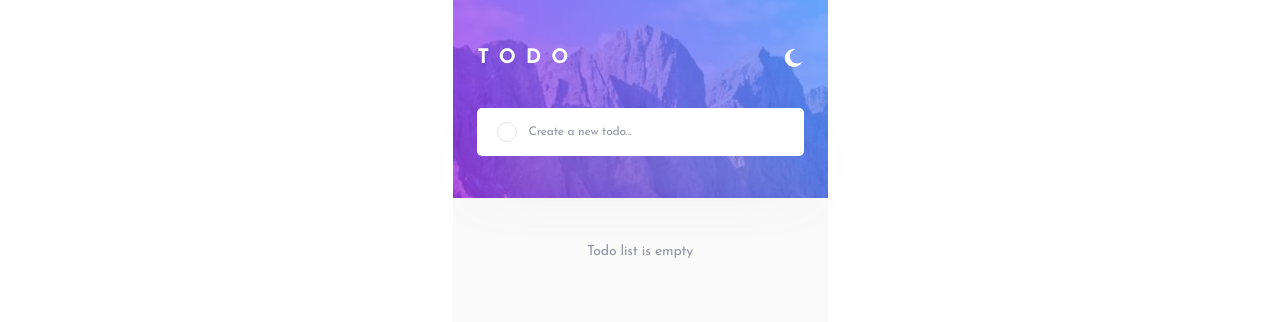
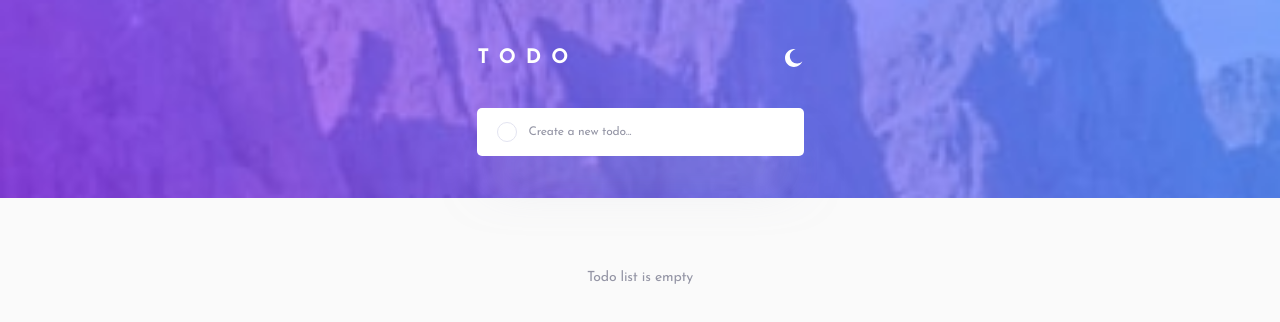
Before and after one commit to ZinaienkovaHanna/react-node-mongodb-todo-app, a React (Create React App) app in the folder frontend/: page / in a window 1280 px wide. Shown: the top 322 px of the page. Built offline with nearby package versions, Linux system fonts and the light colour scheme.

Commit message:
correct css

```diff
--- a/frontend/src/App.js
+++ b/frontend/src/App.js
@@ -73,7 +73,6 @@ function App() {
                     isSun ? styles.background : `${styles.background} darkTheme`
                 }
             >
-                <div className={styles.todoWrapper}>
                 <TodoList
                     todos={filteredTodos}
                     setTodos={setTodos}
@@ -82,7 +81,6 @@ function App() {
                     toggleTodo={toggleTodoHandler}
                     isSun={isSun}
                 />
-                </div>
 
                 {!!todos.length && (
                     <ButtonContainer
--- a/frontend/src/App.module.css
+++ b/frontend/src/App.module.css
@@ -1,34 +1,31 @@
 .todoContainer {
     margin: 0 auto;
-    width: 375px;
+    width: 100%;
+    height: 100%;
+    display: flex;
+    flex-direction: column;
 }
 
 .imageBackground {
-    width: 375px;
+    width: 100%;
     height: 198px;
+    flex: 0 0 198px;
     background-size: cover;
     background-repeat: no-repeat;
     background-position: center;
     background-image: var(--bg-image-mobile);
 }
 
-.todoWrapper {
-    position: relative;
-    top: -26px;
-}
-
 .background {
+    width: 100%;
+    height: 100%;
     background-color: var(--background);
 }
 
 @media (min-width: 1440px) {
-    .todoContainer {
-        width: 1440px;
-    }
-
     .imageBackground {
-        width: 1440px;
         height: 300px;
+        flex: 0 0 300px;
         background-image: var(--bg-image-desktop);
     }
 }
--- a/frontend/src/components/Todo/Todo.module.css
+++ b/frontend/src/components/Todo/Todo.module.css
@@ -3,6 +3,7 @@
     width: 327px;
     min-height: 52px;
     position: relative;
+    top: -26px;
     display: flex;
     align-items: center;
     justify-content: space-between;
--- a/frontend/src/index.css
+++ b/frontend/src/index.css
@@ -6,9 +6,6 @@
 :root {
     /* ## Colors */
 
-    /* ### Primary */
-
-    --bright-blue: hsl(220, 98%, 61%);
     --check-circle-color-1: #55ddff;
     --check-circle-color-2: #c058f3;
 
@@ -24,11 +21,6 @@
     --box-shadow: 0px 35px 50px -15px rgba(194, 195, 214, 0.5);
     --completed-todo: #d1d2da;
     --button-hover: #3a7cfd;
-
-    /* ### Dark Theme */
-
-    --circle-dark-theme: #393a4b;
-    --text-todo-dark-theme: #c8cbe7;
 }
 
 .darkTheme {
@@ -49,10 +41,11 @@
     box-sizing: border-box;
 }
 
-body {
+html,
+body,
+#root {
+    height: 100%;
     font-family: 'Josefin Sans', sans-serif;
-    font-size: 18px;
-    font-weight: 400;
 }
 
 button,
```
Lines whose indentation alone changed are shown as unchanged.
